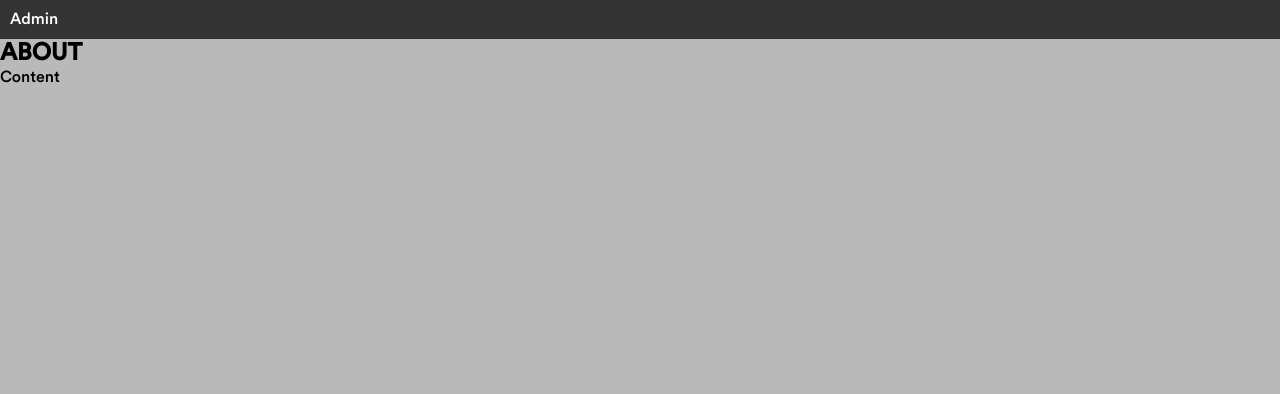
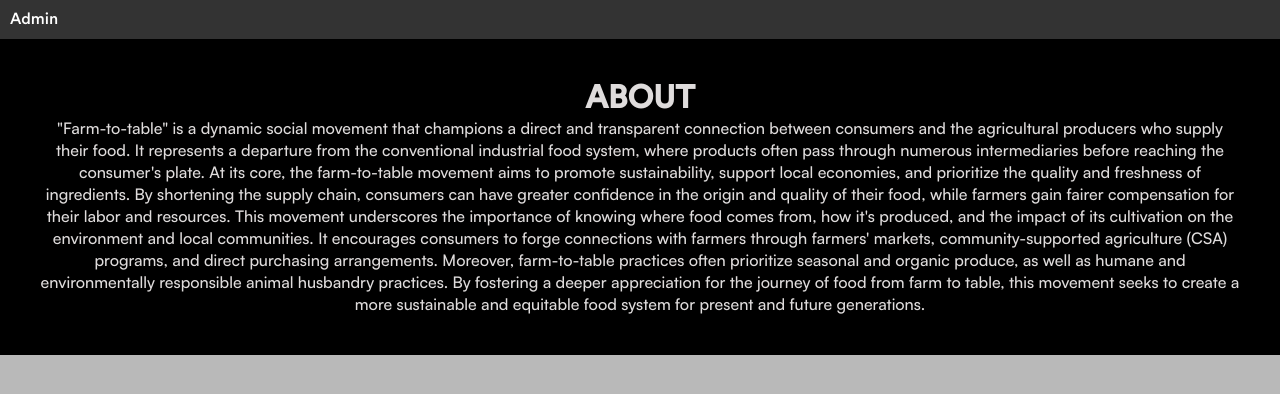
Before and after one commit to lorenzzzeu/CMSC-100-U1L-Project, a React (Vite) app: page /explore in a window 1280 px wide. Shown: the top 394 px of the page. Built offline with nearby package versions, Linux system fonts and the light colour scheme.

Commit message:
ui: explore page

```diff
--- a/src/index.css
+++ b/src/index.css
@@ -3,6 +3,11 @@
 @font-face {
   font-family: "Circular";
   src: url("font/CircularStd-Medium.otf") format("opentype");
+}
+
+@font-face {
+  font-family: "Satoshi";
+  src: url("font/Satoshi-Medium.otf") format("opentype");
 }
 
 *{
@@ -26,7 +31,6 @@ body {
   flex-direction: column;
   min-height: 100vh;
   margin: 0;
-  font-family: Arial, Helvetica, sans-serif;
   background-color: var(--background-color);
 }
 
@@ -175,3 +179,17 @@ form > button:hover{
   padding: 15px;
   overflow: hidden;
 }
+
+.about{
+  display: flex;
+  flex-direction: column;
+  justify-content: center;
+  text-align: center;
+  padding: 40px;
+  background-color: black;
+  color: var(--primary);
+}
+
+ p {
+  font-family: "Satoshi";
+}
--- a/src/main.jsx
+++ b/src/main.jsx
@@ -25,8 +25,8 @@ const router = createBrowserRouter([
     { path: 'register', element: <Register /> },
     { path: 'explore', element: <Explore /> }
   ]},
-  {path: '/customer-page', element: <CustomerHome />, children: [
-    { path: '/customer-page', element: <CustomerPage />},
+  {path: '/customer-page', element: <CustomerPage />, children: [
+    { path: '/customer-page', element: <CustomerHome />},
     { path: 'product-list', element: <ProductList /> },
     { path: 'shopping-cart', element: <ShoppingCart /> },
     { path: 'order-list', element: <OrderList/> },
--- a/src/pages/Customer/CustomerPage.jsx
+++ b/src/pages/Customer/CustomerPage.jsx
@@ -25,25 +25,23 @@ const CustomerPage = () => {
     //   <OrderList orders={orders} />
     // </div>
 
-    <div>
-    <nav>
-      { isUserSignedIn ? (
-          <>
+  <div>
+    {isUserSignedIn ? (
+        <div>
+          <nav>
             <Link to="/customer-page">Home</Link>
             <Link to="/customer-page/product-list">Product List</Link>
             <Link to="/customer-page/shopping-cart">Shopping Cart</Link>
             <Link to="/customer-page/order-list">Order List</Link>
-            {/* must style button to match the other nav components */}
             <button onClick={handleLogout}>Log Out</button>
-          </>
-        ) : (
-          <>
-          <Root/>
-          </>
-
-        ) }
-    </nav>
-    <Outlet />
+          </nav>
+          <Outlet />
+        </div>
+      ) : (
+        <>
+        <Root />
+        </>
+      )}
   </div>
   );
 };
--- a/src/pages/Explore.jsx
+++ b/src/pages/Explore.jsx
@@ -1,10 +1,21 @@
 export default function Explore(){
     return(
         <div className="app-container">
-            <aside>
+            <div className="about">
                 <h1>ABOUT</h1>
-            </aside>
-            <p>Content</p>
+                <p>"Farm-to-table" is a dynamic social movement that champions a direct and transparent connection between consumers
+                    and the agricultural producers who supply their food. It represents a departure from the conventional industrial
+                    food system, where products often pass through numerous intermediaries before reaching the consumer's plate.
+                    At its core, the farm-to-table movement aims to promote sustainability, support local economies, and prioritize
+                    the quality and freshness of ingredients. By shortening the supply chain, consumers can have greater confidence
+                    in the origin and quality of their food, while farmers gain fairer compensation for their labor and resources.
+                    This movement underscores the importance of knowing where food comes from, how it's produced, and the impact of
+                    its cultivation on the environment and local communities. It encourages consumers to forge connections with farmers
+                    through farmers' markets, community-supported agriculture (CSA) programs, and direct purchasing arrangements.
+                    Moreover, farm-to-table practices often prioritize seasonal and organic produce, as well as humane and environmentally
+                    responsible animal husbandry practices. By fostering a deeper appreciation for the journey of food from farm to table,
+                    this movement seeks to create a more sustainable and equitable food system for present and future generations.</p>
+            </div>
         </div>
     );
 }
```
Also changed, not shown: src/font/Satoshi-Medium.otf (added).
